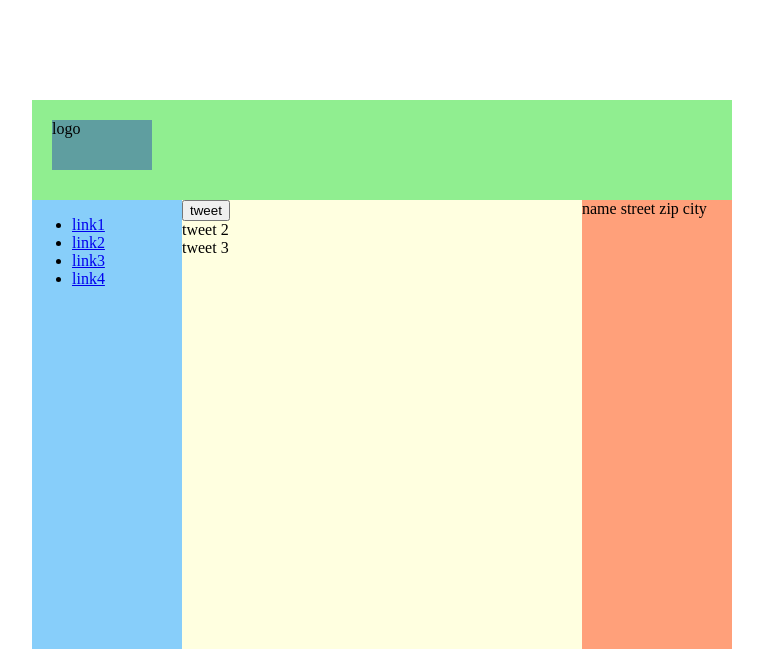
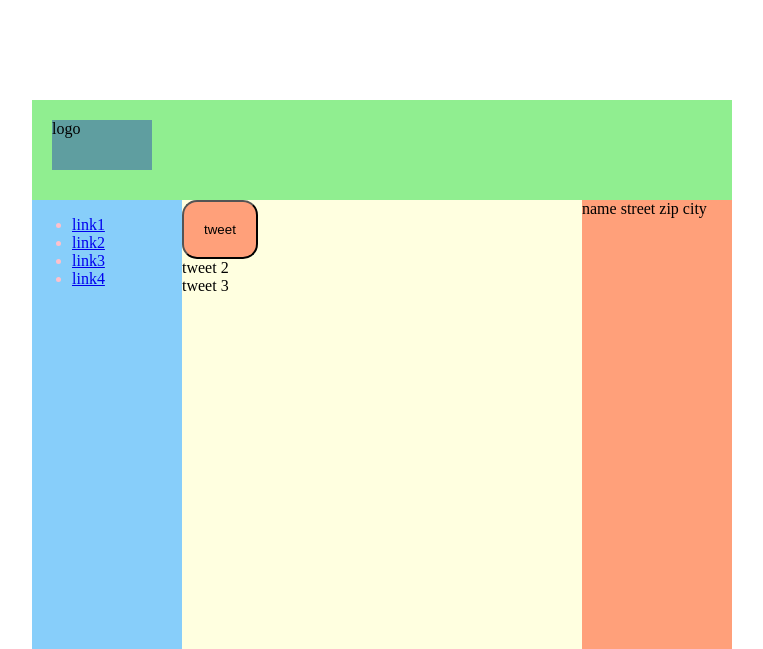
Before and after one commit to bgeye/webdev, a PHP site: page / in a window 1280 px wide. Shown: the top 649 px of the page, without its empty margins (258-1021 px from the left). Run offline with PHP 8.4, Linux system fonts and the light colour scheme.

Commit message:
fix button error

```diff
--- a/html-css/abend6/scss/styles/bem.css
+++ b/html-css/abend6/scss/styles/bem.css
@@ -1,3 +1,4 @@
+/*the main only contains imports!*/
 /*scss partials*/
 .head {
   grid-area: head;
@@ -14,6 +15,8 @@
 .navigation {
   grid-area: nav;
   background-color: lightskyblue; }
+  .navigation__list {
+    color: pink; }
 
 .contact {
   grid-area: aside;
@@ -22,6 +25,12 @@
 .tweet {
   grid-area: article;
   background-color: lightyellow; }
+  .tweet__btn {
+    background-color: lightsalmon;
+    padding: 20px;
+    border-radius: 15px; }
+    .tweet__btn:hover {
+      background-color: #ff7c47; }
 
 * {
   box-sizing: border-box; }
--- a/html-css/abend6/scss/styles/partials/_tweet.scss
+++ b/html-css/abend6/scss/styles/partials/_tweet.scss
@@ -8,7 +8,7 @@
   &__btn{
     background-color:$bg-color-tweet-btn;
     padding:20px;
-    border-radius: 5px;
+    border-radius: 15px;
     &:hover{
       background-color: darken($bg-color-tweet-btn,10%);
     }
```
